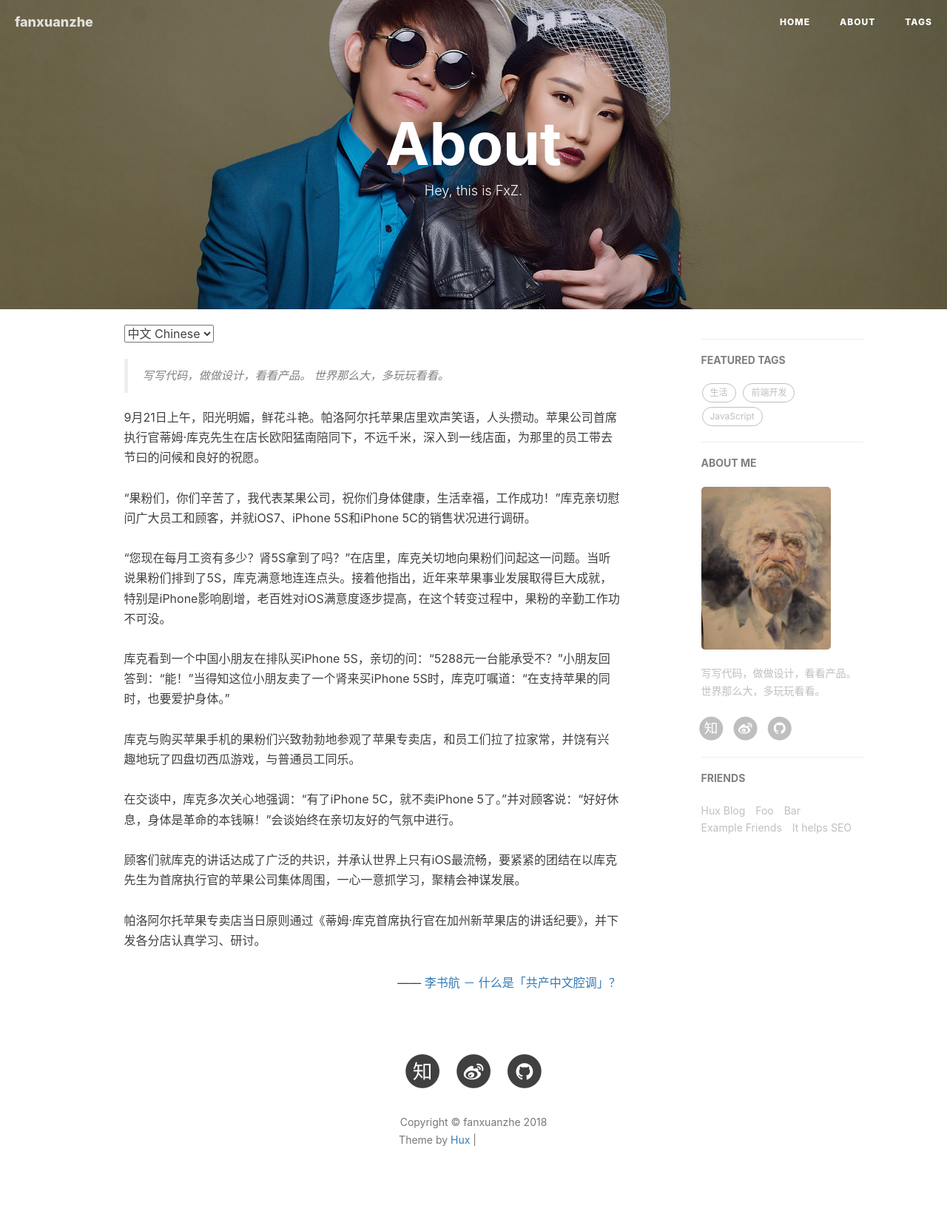
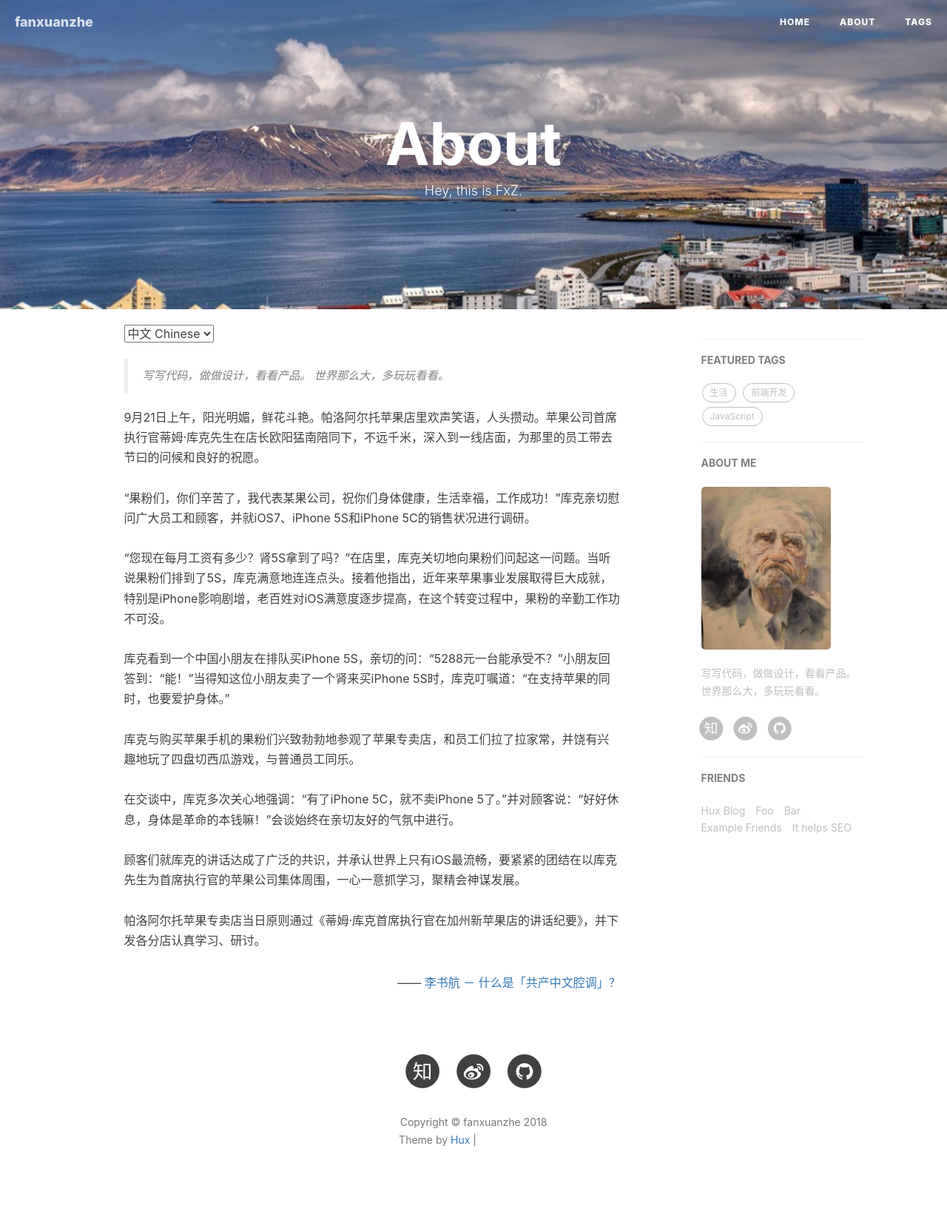
Before and after one commit to zephyr-fun/zephyr-fun.github.io, a Jekyll site: the page built from about.html, in a window 1280 px wide. Shown: the whole page at 74% size. Built offline with Jekyll 4.4.1, drawn with Linux system fonts in a browser that asks for light colours; nearby versions of some CDN libraries; comment, search, counter and statistics services are not loaded; grey boxes are pictures that could not be loaded.

Commit message:
about page change

```diff
--- a/about.html
+++ b/about.html
@@ -2,7 +2,7 @@
 layout: page
 title: "About"
 description: "Hey, this is FxZ."
-header-img: "img/about-bg.jpg"
+header-img: "img/iceland-about-bg.jpg"
 ---
 
 <!-- Language Selector -->
```
Also changed, not shown: img/iceland-about-bg.jpg (added).
